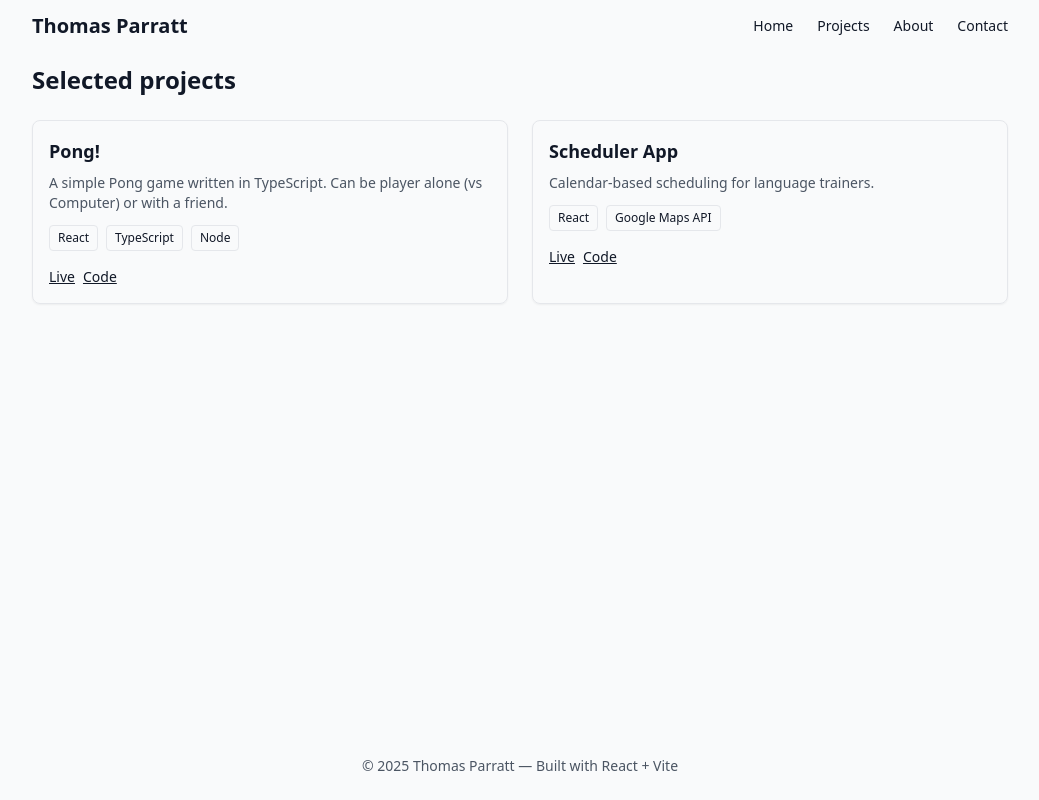
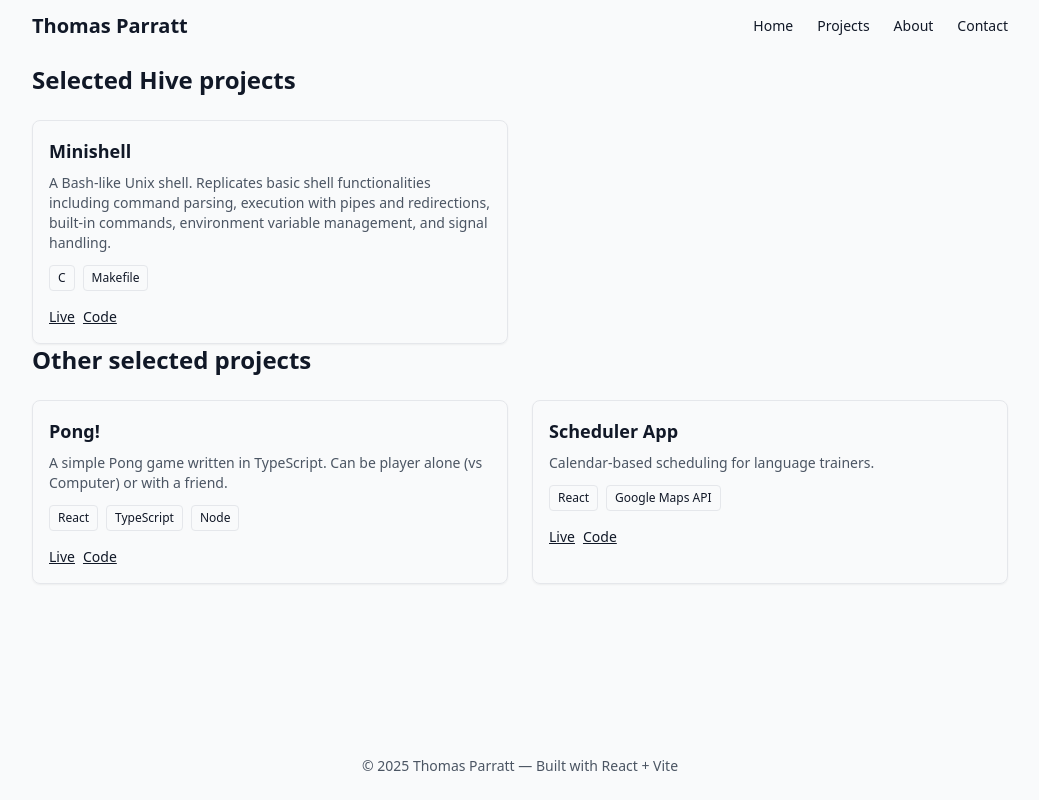
Before and after one commit to ThomasParratt/portfolio, a React (Vite) app: page /projects in a window 1280 px wide. Shown: the whole page, without its empty margins (120-1159 px from the left). Built offline with nearby package versions, Linux system fonts and the light colour scheme.

Commit message:
project changes

```diff
--- a/src/components/Hero.jsx
+++ b/src/components/Hero.jsx
@@ -12,7 +12,7 @@ export default function Hero() {
         <section className="pt-24 pb-12">
             <div className="max-w-4xl mx-auto px-6 text-center">
                 <h1 className="text-4xl md:text-6xl font-bold">
-                    Hi — I'm Tom.
+                    Hi, I'm Tom.
                     <span className="block text-lg md:text-xl mt-4 font-medium text-gray-600">
                         Software engineer & English teacher — I build playful web experiences.
                     </span>
@@ -26,45 +26,8 @@ export default function Hero() {
                 </div>
                 <div className="mt-8 flex justify-center gap-4">
                     <Link to="/projects" className="px-5 py-3 rounded-lg border">See my work</Link>
-                    <Link to="/contact" className="px-5 py-3 rounded-lg bg-gray-900 text-white">Contact me</Link>
+                    <Link to="/pong" className="px-5 py-3 rounded-lg bg-gray-900 text-white">PING</Link>
                 </div>
-                {/*<div className="mt-8 relative flex justify-center items-center w-full h-[550px] md:h-[700px]">
-                    <img
-                        src={heroImage}
-                        alt="Tom"
-                        className="w-48 h-48 md:w-64 md:h-64 rounded-full object-cover border-4 border-gray-300 shadow-lg"
-                    />
-                    {[
-                        { text: "PROJECTS", to: "/projects", x: "0%", y: "200%", logo: null},
-                        { text: "ABOUT", to: "/about", x: "-100%", y: "-180%", logo: null },
-                        { text: "CONTACT", to: "/contact", x: "100%", y: "-180%", logo: null },
-                        { text: "LinkedIn", to: "https://www.linkedin.com/in/thomas-parratt-hive/", x: "-200%", y: "0%", logo: LinkedInLogo },
-                        { text: "GitHub", to: "https://github.com/ThomasParratt", x: "200%", y: "0%", logo: GitHubLogo },
-                    ].map((item, i) => (
-                        <Link
-                            key={i}
-                            to={item.to}
-                            className="absolute flex items-center justify-center
-                                    w-20 h-20 md:w-24 md:h-24
-                                    rounded-full bg-white shadow-md border
-                                    hover:shadow-lg hover:scale-105
-                                    transition-transform p-2 text-sm md:text-base font-medium"
-                            style={{
-                                transform: `translate(${item.x}, ${item.y})`
-                            }}
-                        >
-                            {item.logo ? (
-                                <img
-                                    src={item.logo}
-                                    alt={item.text}
-                                    className="w-10 h-10 md:w-14 md:h-14 object-contain"
-                                />
-                            ) : (
-                                <span className="text-sm md:text-base font-medium">{item.text}</span>
-                            )}
-                        </Link>
-                    ))}
-                </div>*/}
             </div>
         </section>
     );
--- a/src/components/Navbar.jsx
+++ b/src/components/Navbar.jsx
@@ -18,7 +18,7 @@ export default function Navbar() {
     return (
         <header className={`fixed w-full z-30 transition-all ${scrolled? 'bg-white/80 backdrop-blur shadow-sm' : 'bg-transparent'}`}>
             <nav className="max-w-5xl mx-auto px-6 py-3 flex items-center justify-between">
-                <div className="text-xl font-semibold">Thomas Parratt</div>
+                <div className="text-xl font-semibold"><Link to="/">Thomas Parratt</Link></div>
                     <ul className="hidden md:flex gap-6 items-center text-sm">
                         <li><Link to="/" className="hover:underline">Home</Link></li>
                         <li><Link to="/projects" className="hover:underline">Projects</Link></li>
--- a/src/components/Projects.jsx
+++ b/src/components/Projects.jsx
@@ -1,4 +1,5 @@
 import React from 'react'
+import hiveProjects from '../data/hiveProjects'
 import projects from '../data/projects'
 import ProjectCard from './ProjectCard'
 
@@ -7,7 +8,11 @@ export default function Projects() {
     return (
         <section id="projects" className="py-16">
             <div className="max-w-5xl mx-auto px-6">
-                <h2 className="text-2xl font-bold">Selected projects</h2>
+                <h2 className="text-2xl font-bold">Selected Hive projects</h2>
+                <div className="mt-6 grid grid-cols-1 md:grid-cols-2 gap-6">
+                    {hiveProjects.map(p=> <ProjectCard key={p.id} p={p} />)}
+                </div>
+                <h2 className="text-2xl font-bold">Other selected projects</h2>
                 <div className="mt-6 grid grid-cols-1 md:grid-cols-2 gap-6">
                     {projects.map(p=> <ProjectCard key={p.id} p={p} />)}
                 </div>
--- /dev/null
+++ b/src/data/hiveProjects.js
@@ -0,0 +1,12 @@
+const hiveProjects = [
+    {
+        id: 'p1',
+        title: 'Minishell',
+        description: 'A Bash-like Unix shell. Replicates basic shell functionalities including command parsing, execution with pipes and redirections, built-in commands, environment variable management, and signal handling.',
+        tech: ['C', 'Makefile'],
+        repo: '#',
+        live: '#'
+    }
+]
+
+export default hiveProjects
--- a/src/data/projects.js
+++ b/src/data/projects.js
@@ -16,4 +16,5 @@ const projects = [
         live: '#'
     }
 ]
+
 export default projects
```
Also changed, not shown: 1 other file (tests, documents, lock files or other folders).
